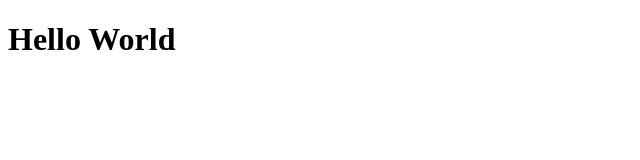
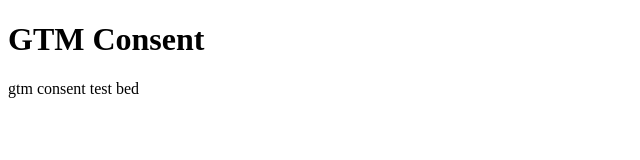
Before and after one commit to BrendanMP/gtm-consent, a plain HTML site: page index.html in a window 1280 px wide. Shown: the whole page, without its empty margins (0-640 px from the left). Drawn offline with Linux system fonts and the light colour scheme.

Commit message:
updated index.html

```diff
--- a/index.html
+++ b/index.html
@@ -9,7 +9,8 @@
 </head>
 <body>
 
-<h1>Hello World</h1>
+<h1>GTM Consent</h1>
+<p>gtm consent test bed</p>
 
 </body>
 </html>
```
